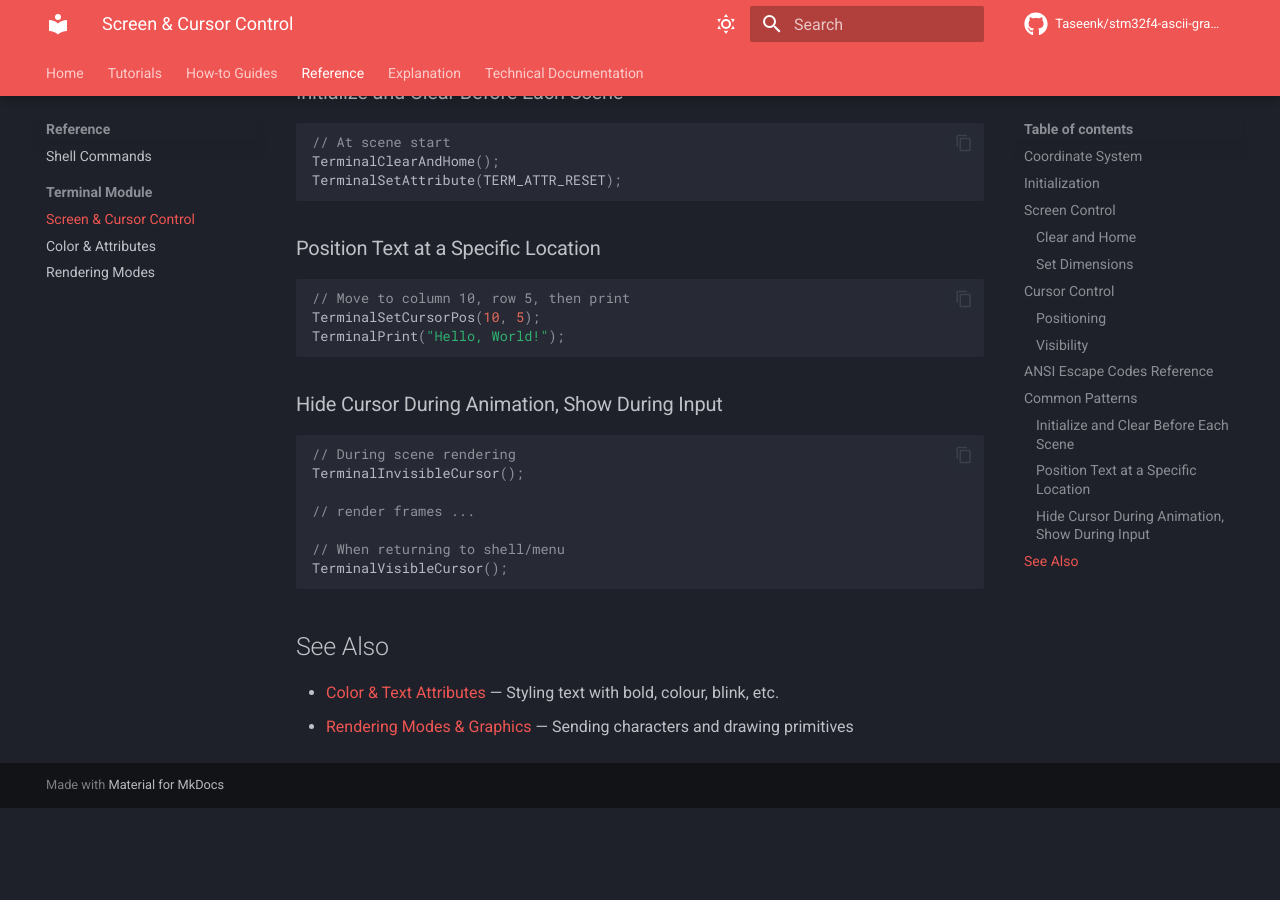
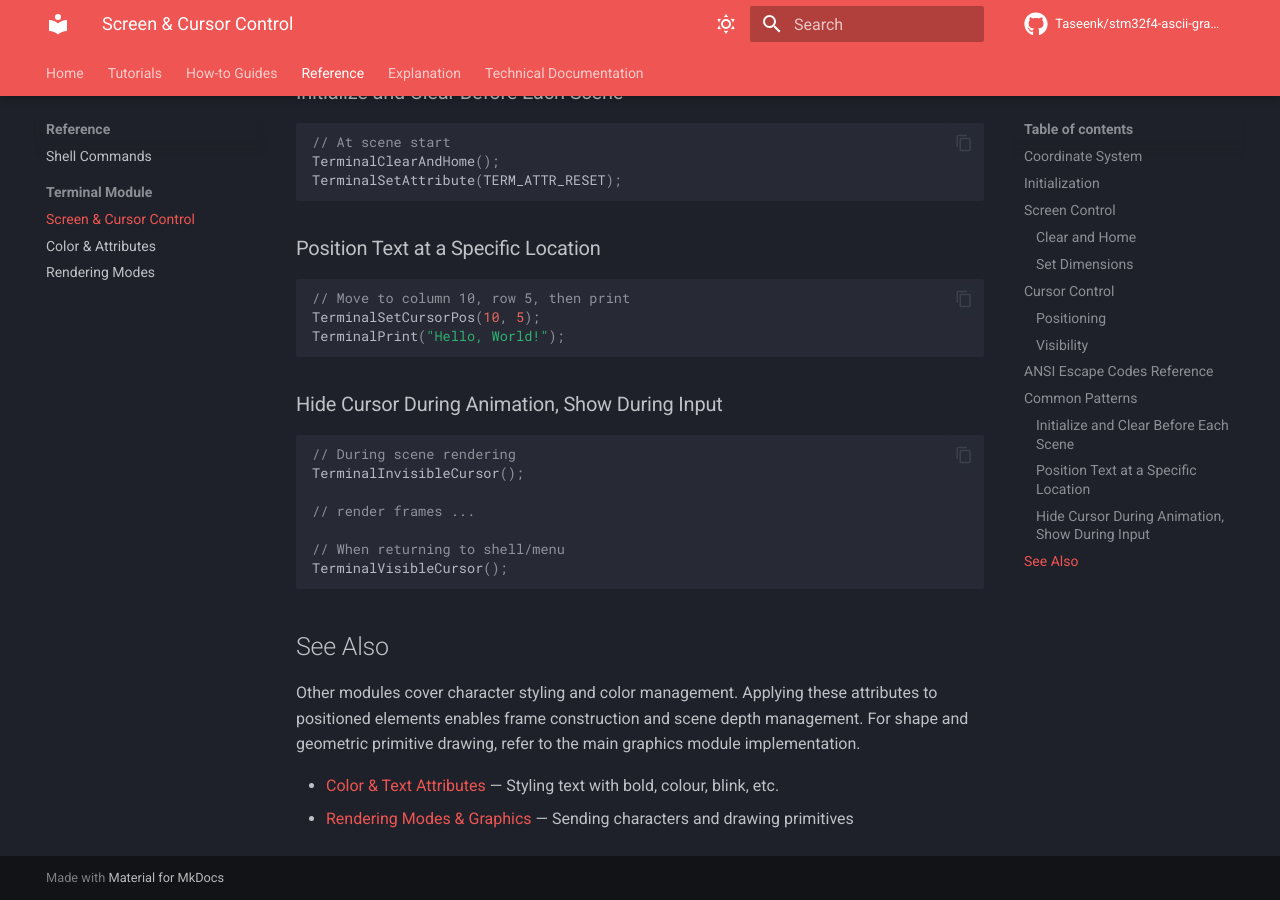
Before and after one commit to Taseenk/stm32f4-ascii-graphics-demo, an MkDocs documentation site: the page built from Docs/Reference/terminal-screen-cursor.md, in a window 1280 px wide and 900 px high, scrolled down 4837 px. Built offline with MkDocs 1.6.1 and Material for MkDocs 9.7.7, drawn with Linux system fonts in a browser that asks for light colours; comment, search, counter and statistics services are not loaded; before the commit the page ends 5645 px from its top, so only the background shows below that.

Commit message:
docs(mkdocs): Enhance terminal screen and cursor control documentation with references to related modules

```diff
--- a/Docs/Reference/terminal-screen-cursor.md
+++ b/Docs/Reference/terminal-screen-cursor.md
@@ -173,5 +173,7 @@ TerminalVisibleCursor();
 
 ## See Also
 
+Other modules cover character styling and color management. Applying these attributes to positioned elements enables frame construction and scene depth management. For shape and geometric primitive drawing, refer to the main graphics module implementation.
+
 - [Color & Text Attributes](terminal-color-attributes.md) — Styling text with bold, colour, blink, etc.
 - [Rendering Modes & Graphics](terminal-rendering.md) — Sending characters and drawing primitives
```
